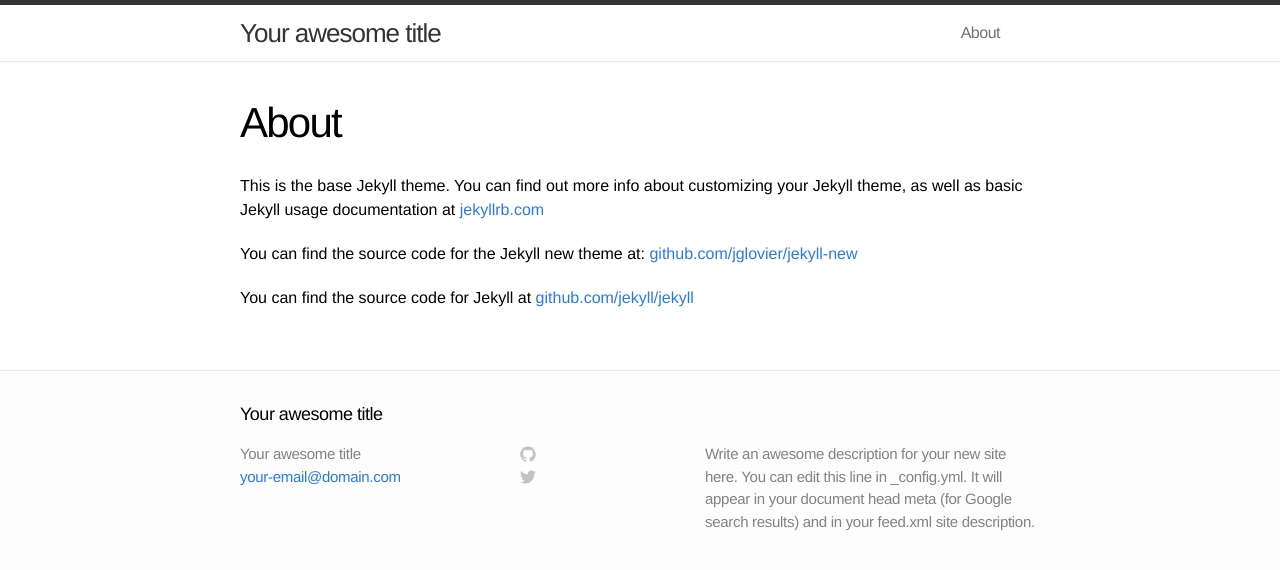
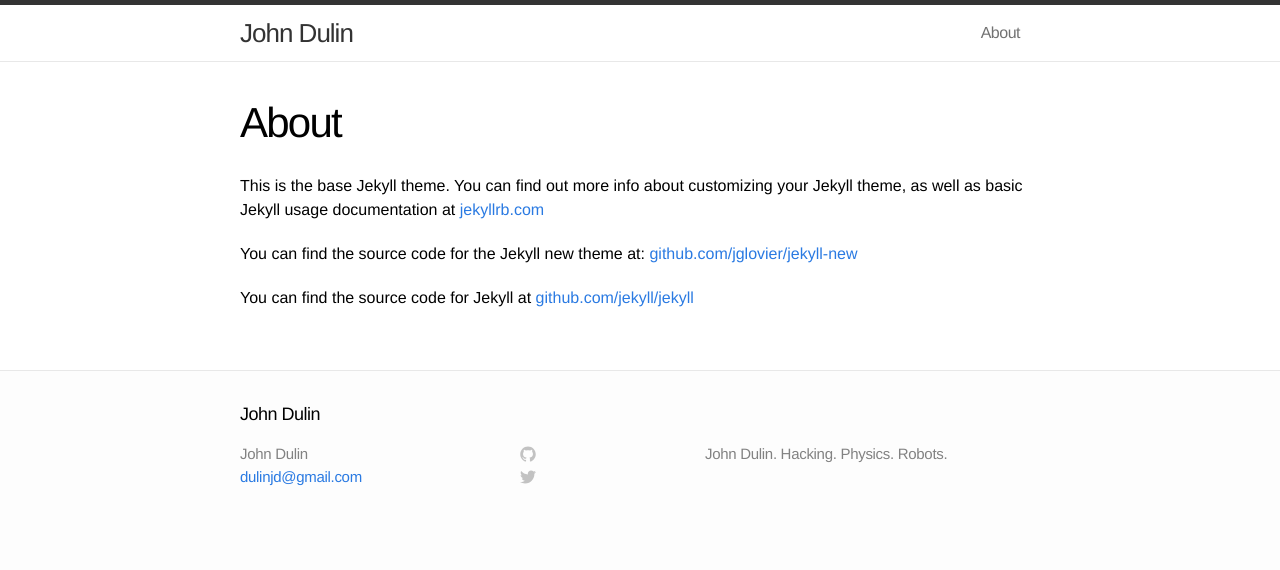
Before and after one commit to JDulin/jdulin.github.io, a Jekyll site: the page built from about.md, in a window 1280 px wide. Shown: the top 570 px of the page. Built offline with Jekyll 4.4.1, drawn with Linux system fonts in a browser that asks for light colours.

```diff
--- a/_config.yml
+++ b/_config.yml
@@ -1,7 +1,7 @@
 # Site settings
-title: Your awesome title
-email: your-email@domain.com
-description: "Write an awesome description for your new site here. You can edit this line in _config.yml. It will appear in your document head meta (for Google search results) and in your feed.xml site description."
+title: John Dulin
+email: dulinjd@gmail.com
+description: "John Dulin.  Hacking.  Physics.  Robots."
 baseurl: ""
 url: "http://yourdomain.com"
 
```
Also changed, not shown: about.md (+7 -3 lines), index.html (+1 -20 lines).
